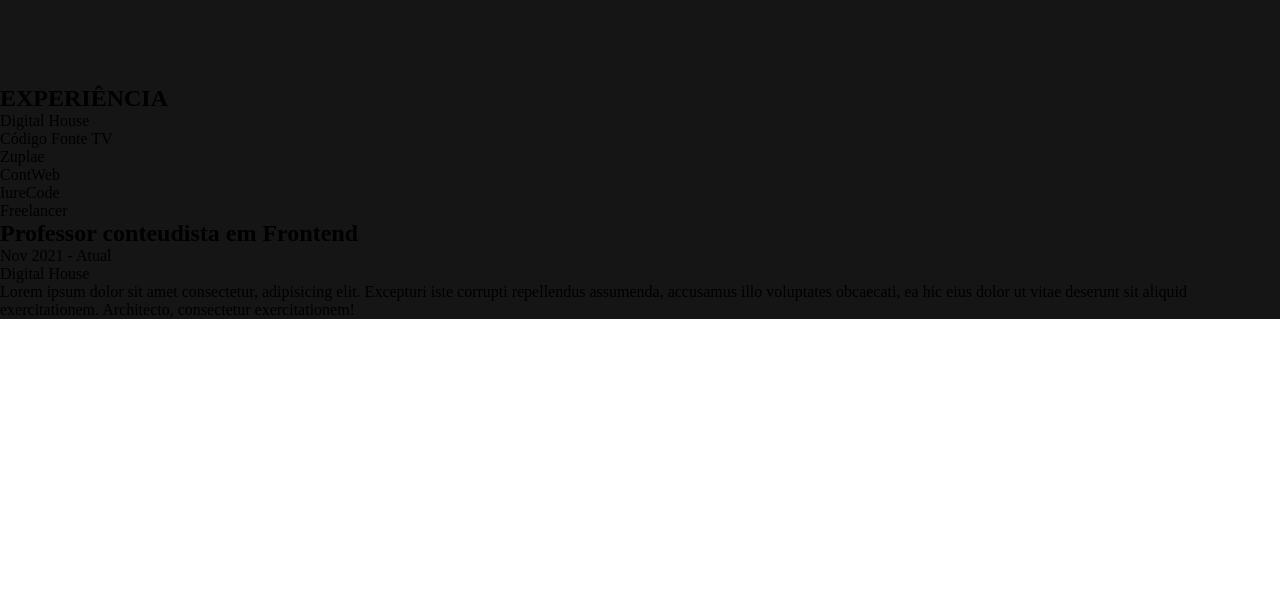
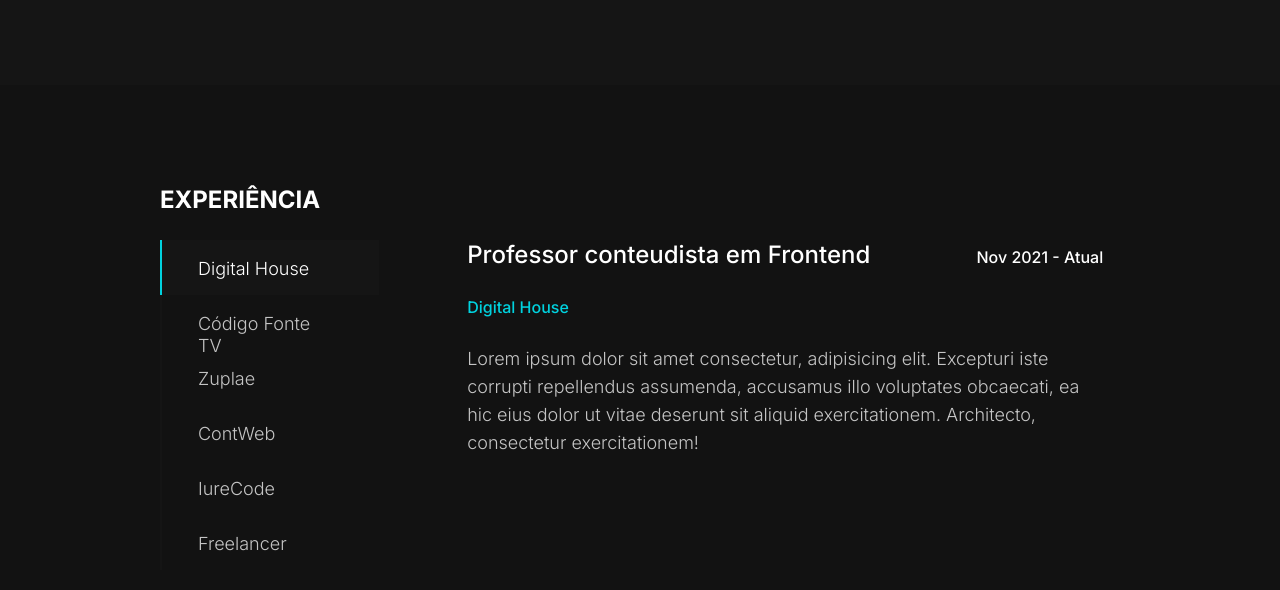
Before and after one commit to zairobastos/portfolio-zb, a website: page index.html in a window 1280 px wide. Shown: the part 1204-1794 px from the top of the page. Before the commit the page ends 1523 px from the top, so only its background shows below. Drawn offline with Linux system fonts and the light colour scheme.

Commit message:
Estilização da parte de experiências, finalizada

```diff
--- a/index.html
+++ b/index.html
@@ -13,6 +13,7 @@
 		<link rel="stylesheet" href="styles/global.css" />
 		<link rel="stylesheet" href="styles/header.css" />
 		<link rel="stylesheet" href="styles/mainSobreMim.css" />
+		<link rel="stylesheet" href="styles/experiencia.css" />
 	</head>
 	<body>
 		<header>
@@ -99,7 +100,7 @@
 			</div>
 			<div class="experiencia">
 				<h2>EXPERIÊNCIA</h2>
-				<div>
+				<div class="divisao">
 					<ul class="xp">
 						<li class="ativo">Digital House</li>
 						<li>Código Fonte TV</li>
@@ -113,7 +114,7 @@
 							<h2>Professor conteudista em Frontend</h2>
 							<p>Nov 2021 - Atual</p>
 						</div>
-						<p class="Local">Digital House</p>
+						<p class="local">Digital House</p>
 						<p class="desc">
 							Lorem ipsum dolor sit amet consectetur, adipisicing elit.
 							Excepturi iste corrupti repellendus assumenda, accusamus illo
--- a/styles/experiencia.css
+++ b/styles/experiencia.css
@@ -0,0 +1,66 @@
+main .experiencia {
+	background-color: #121212;
+	display: flex;
+	flex-direction: column;
+	flex-wrap: wrap;
+	color: #fff;
+	font-family: "Inter", sans-serif;
+	gap: 1.625rem;
+	padding: 6.25rem 0 6.25rem 12.5%;
+}
+main .experiencia .divisao {
+	display: flex;
+	flex-direction: row;
+	gap: 5.5rem;
+}
+main .experiencia .divisao ul li {
+	width: 13.7rem;
+	height: 3.438rem;
+	color: #c4c4c4;
+	font-weight: 300;
+	font-size: 1.125rem;
+	line-height: 1.375rem;
+	border-left: 2px solid #151515;
+	padding: 1.125rem 2.625rem 0.938rem 2.25rem;
+}
+main .experiencia .divisao ul .ativo {
+	border-left: 2px solid #00d2df;
+	background-color: #151515;
+	color: #fff;
+}
+main .experiencia .divisao .detalhes {
+	display: flex;
+	flex-direction: column;
+	flex-wrap: wrap;
+	width: 39.75rem;
+	gap: 1.625rem;
+}
+main .experiencia .divisao .detalhes div {
+	display: flex;
+	flex-direction: row;
+	flex-wrap: wrap;
+	align-items: flex-end;
+	justify-content: space-between;
+}
+main .experiencia .divisao .detalhes div h2 {
+	font-weight: 500;
+	font-size: 1.5rem;
+	line-height: 1.816rem;
+}
+main .experiencia .divisao .detalhes div p {
+	font-weight: 500;
+	font-size: 1rem;
+	line-height: 1.5rem;
+}
+main .experiencia .divisao .detalhes .local {
+	color: #00d2df;
+	font-weight: 500;
+	font-size: 1rem;
+	line-height: 1.5rem;
+}
+main .experiencia .divisao .detalhes .desc {
+	font-size: 1.125rem;
+	font-weight: 300;
+	line-height: 1.75rem;
+	color: #c4c4c4;
+}
```
